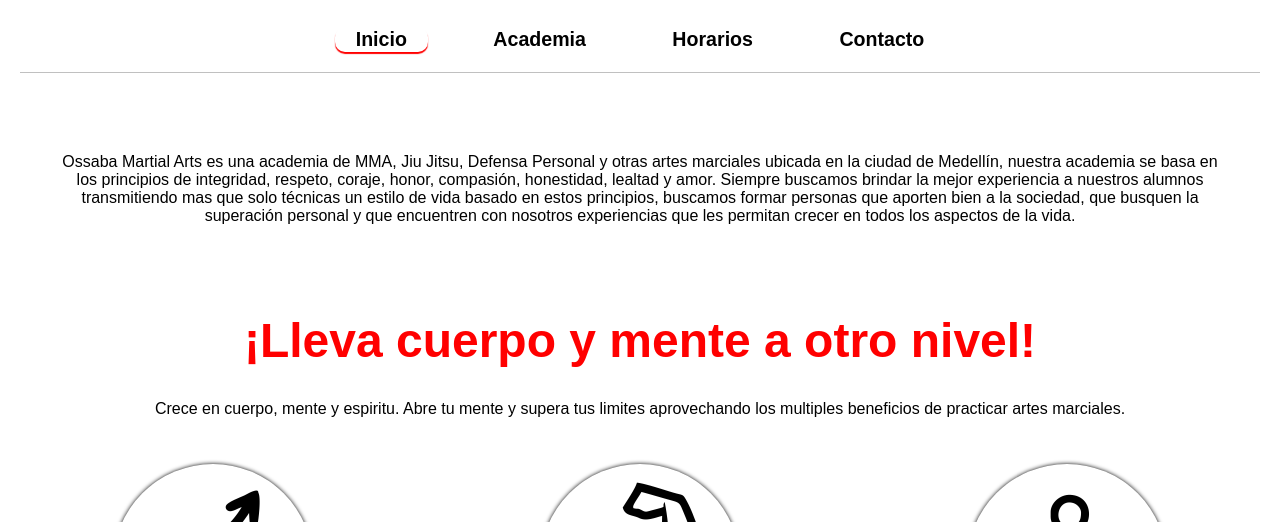
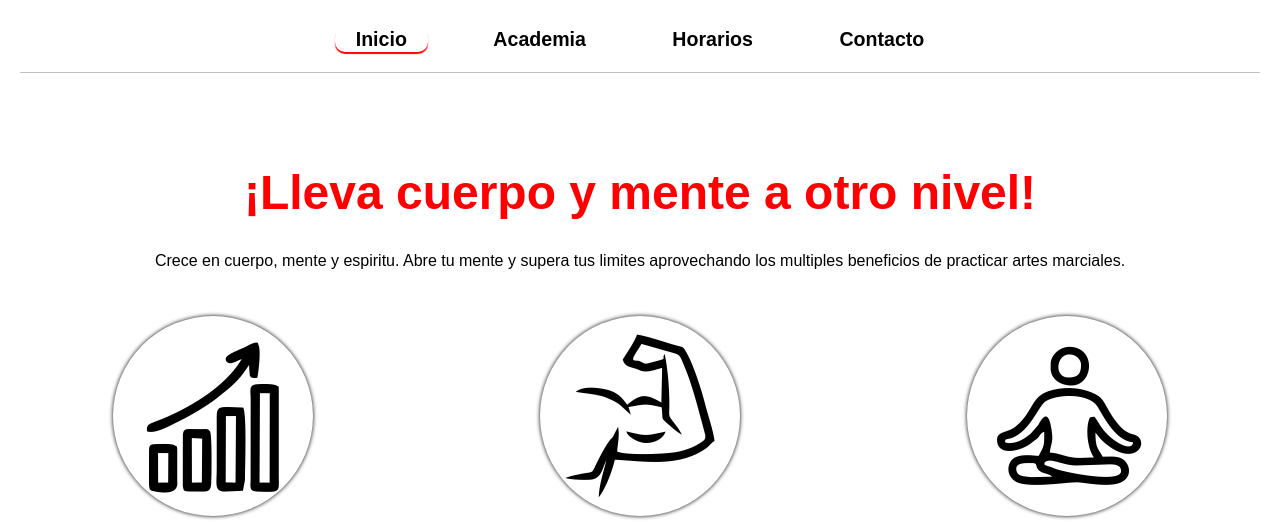
Before and after one commit to ossabamartialarts/ossabamartialarts.github.io, a plain HTML site: page index.html in a window 1280 px wide. Shown: the part 278-800 px from the top of the page. Drawn offline with nearby package versions, Linux system fonts and the light colour scheme.

Commit message:
Add files via upload

```diff
--- a/index.html
+++ b/index.html
@@ -79,18 +79,13 @@
         <main>
 
             <!-- Academy description-->
-            <div class="container">
+            <!-- <div class="container">
                 <section class="row description">
                     <p>
-                        Ossaba Martial Arts es una academia de MMA, Jiu Jitsu, Defensa Personal y otras artes marciales
-                        ubicada en la ciudad de Medellín, nuestra academia se basa en los principios de integridad, respeto,
-                        coraje, honor, compasión, honestidad, lealtad y amor. Siempre buscamos brindar la mejor experiencia
-                        a nuestros alumnos transmitiendo mas que solo técnicas un estilo de vida basado en estos principios,
-                        buscamos formar personas que aporten bien a la sociedad, que busquen la superación personal y que
-                        encuentren con nosotros experiencias que les permitan crecer en todos los aspectos de la vida.
+
                     </p>
                 </section>
-            </div>
+            </div> -->
 
             <!-- Informacion -->
             <div class="container media media-primary">
```
